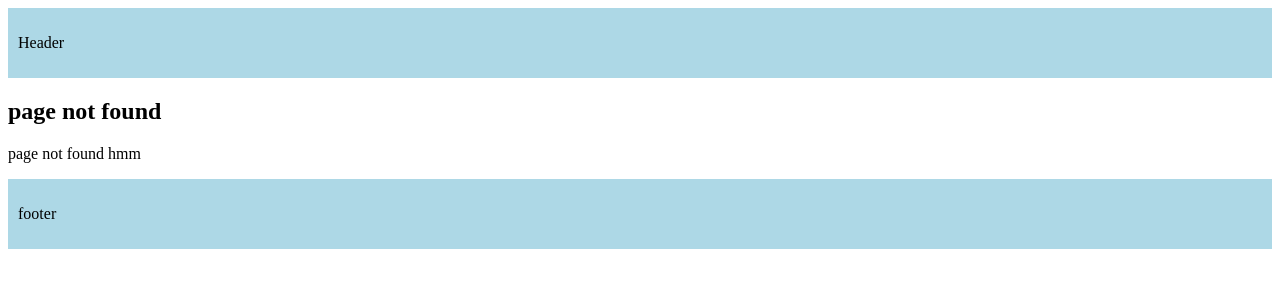
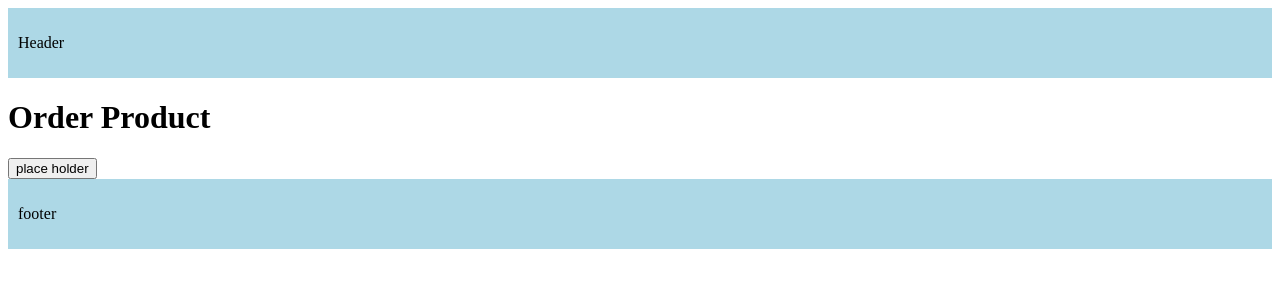
Before and after one commit to perk-bevis/learn-nextjs, a Next.js app: page /order-product in a window 1280 px wide. Before the commit this address had no page. Shown: the top 300 px of the page. Built offline with nearby package versions, Linux system fonts and the light colour scheme.

Commit message:
Navigating Programmatically orderproduct

```diff
--- /dev/null
+++ b/src/app/order-product/page.tsx
@@ -0,0 +1,16 @@
+"use client"
+// import { useRouter } from "next/router"
+import { useRouter } from "next/navigation"
+export default function OrderProduct() {
+    const router = useRouter()
+    const handleclick = () => {
+        console.log("click thành công")
+        router.push("/")
+    }
+    return (
+        <div>
+            <h1>Order Product</h1>
+            <button onClick={handleclick}>place holder</button>
+        </div>
+    )
+}
--- a/src/app/products/[productId]/reviews/[reviewId]/page.tsx
+++ b/src/app/products/[productId]/reviews/[reviewId]/page.tsx
@@ -1,4 +1,4 @@
-import { notFound } from "next/navigation";
+import { notFound, redirect } from "next/navigation";
 // Dynamic Routes
 
 export default async function productRewiew( {params} : {
@@ -6,7 +6,8 @@ export default async function productRewiew( {params} : {
 }) {
     const {productId , reviewId} = await params
     if(parseInt(reviewId) > 1000){
-        notFound();
+        // notFound();
+        redirect("/products")
     }
     return (
         <h1>product {productId} to {reviewId} </h1>
```
